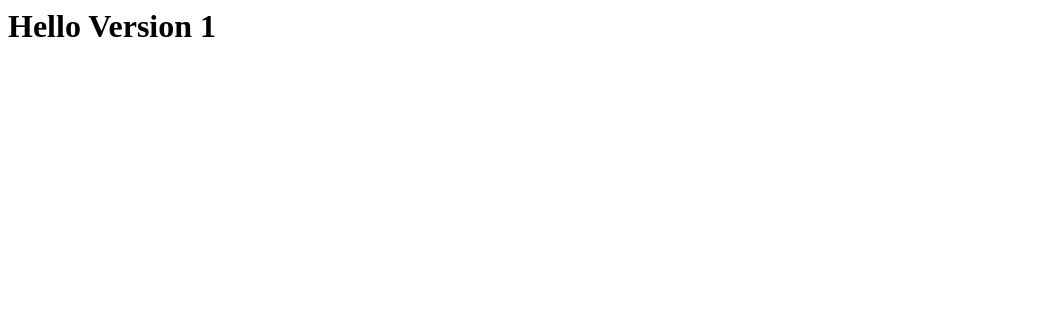
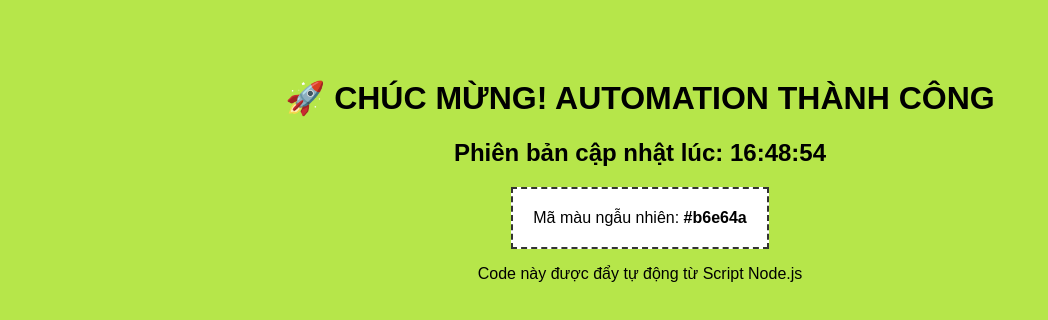
Before and after one commit to minhhuy230301/coolify-demo-html, a plain HTML site: page index.html in a window 1280 px wide. Shown: the whole page, without its empty margins (0-1048 px from the left). Drawn offline with Linux system fonts and the light colour scheme.

Commit message:
Auto-update at 16:48:54

```diff
--- a/index.html
+++ b/index.html
@@ -1 +1,12 @@
-<h1>Hello Version 1</h1>
+
+    <!DOCTYPE html>
+    <html>
+      <body style="background-color: #b6e64a; font-family: sans-serif; text-align: center; padding-top: 50px; transition: 0.5s;">
+        <h1>🚀 CHÚC MỪNG! AUTOMATION THÀNH CÔNG</h1>
+        <h2>Phiên bản cập nhật lúc: 16:48:54</h2>
+        <div style="border: 2px dashed #333; padding: 20px; display: inline-block; background: white;">
+           Mã màu ngẫu nhiên: <strong>#b6e64a</strong>
+        </div>
+        <p>Code này được đẩy tự động từ Script Node.js</p>
+      </body>
+    </html>
```
